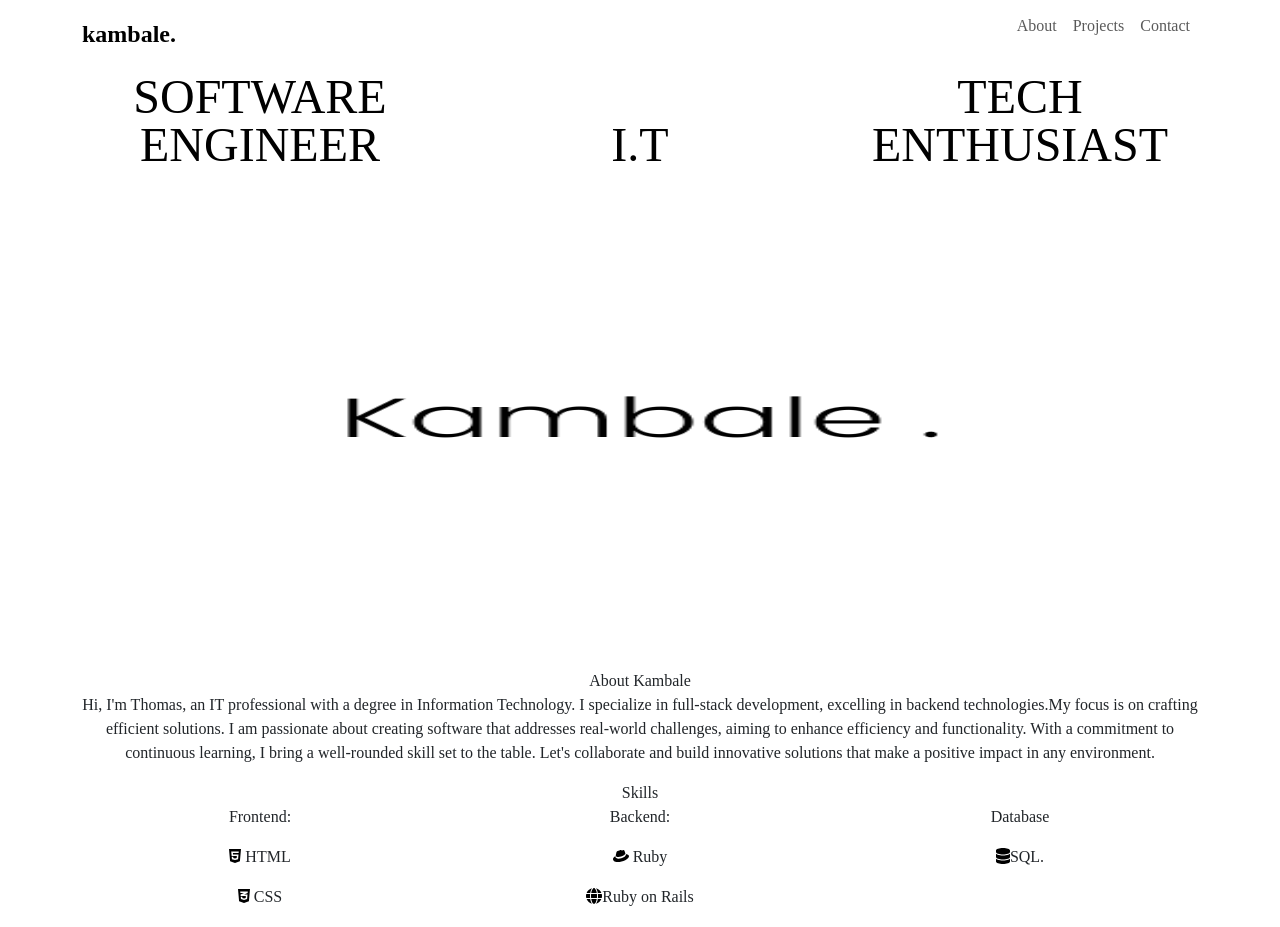
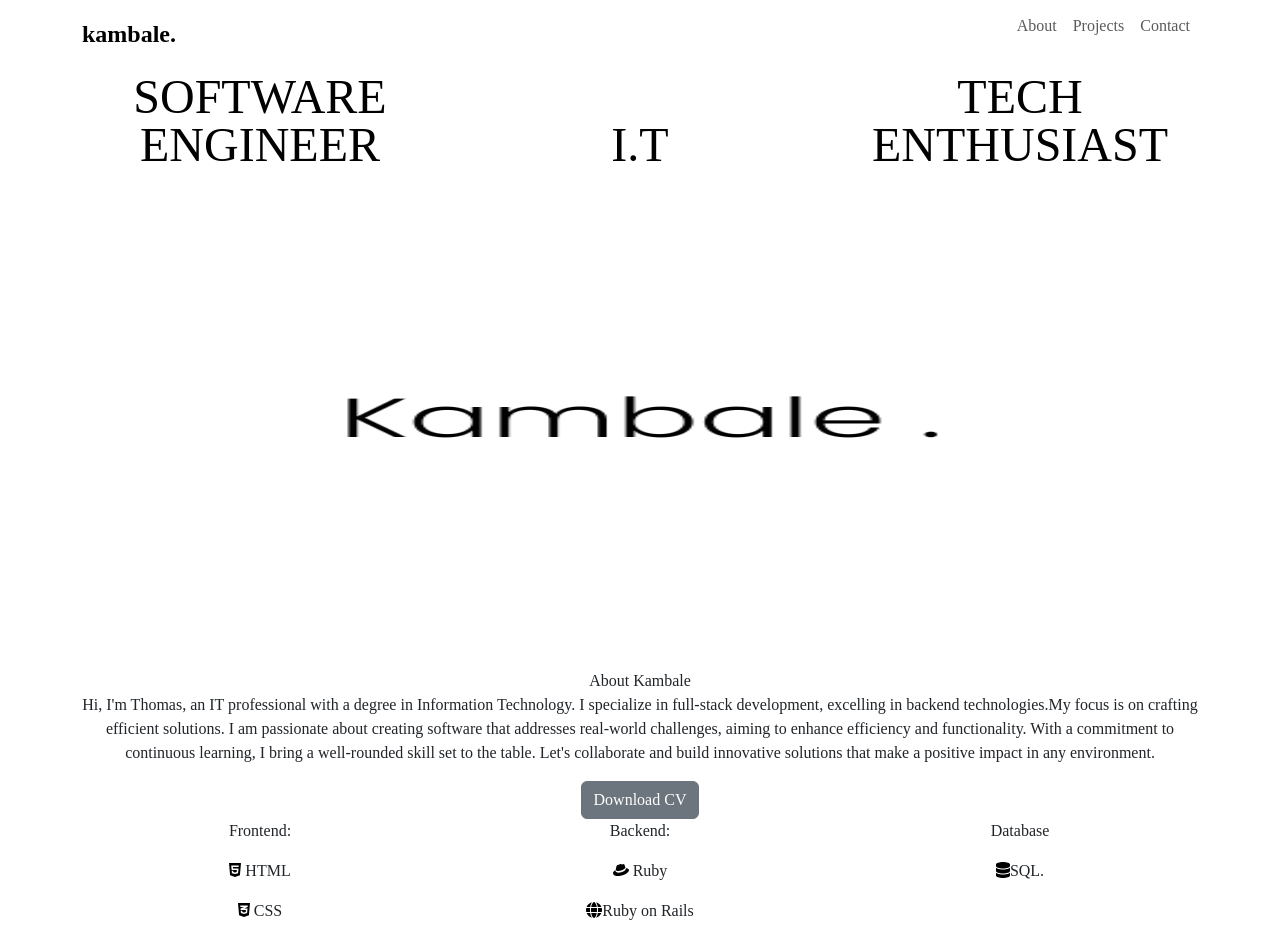
Before and after one commit to TomKambale/kambale, a React (Create React App) app: page / in a window 1280 px wide. Shown: the top 927 px of the page. Built offline with nearby package versions, Linux system fonts and the light colour scheme.

Commit message:
added cv button

```diff
--- a/src/components/About.js
+++ b/src/components/About.js
@@ -29,7 +29,10 @@ function About() {
         </div>
 
         <div>
-          Skills
+        <a href="kambale/src/assets/THOMAS KAMBALE.pdf" download>
+  <button type="button" class="btn btn-secondary">Download CV</button>
+</a>
+
           <div class="row justify-content-center">
             <div class="col-4">
               <div className="frontend">
```
Also changed, not shown: 1 other file (tests, documents, lock files or other folders).
